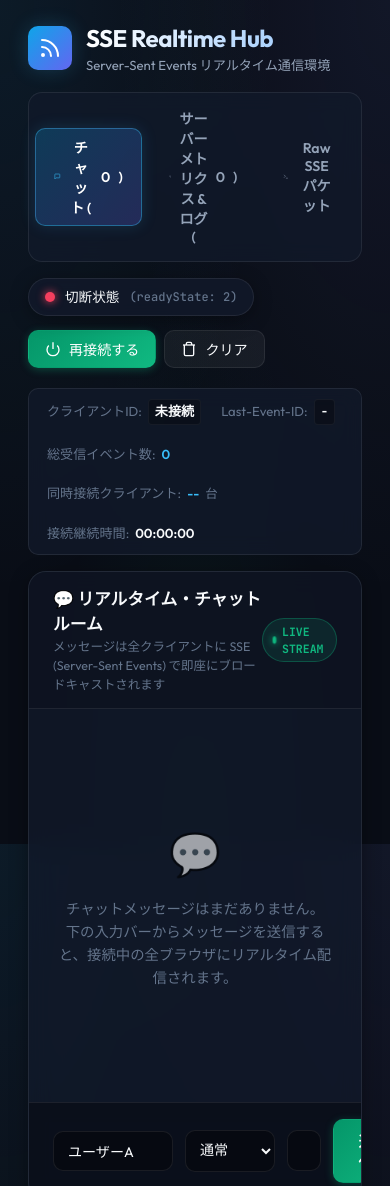
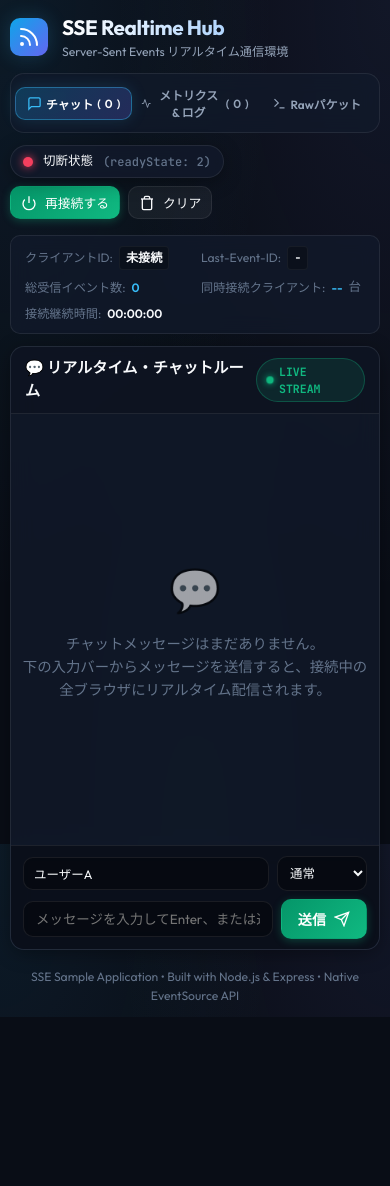
Before and after one commit to taktak7890/SSE-Sample, a website: page public/index.html in a window 390 px wide. Shown: the top 1186 px of the page. After the commit the page ends 1017 px from the top, so only its background shows below. Drawn offline with Linux system fonts and the light colour scheme; no server answers.

Commit message:
feat: スマートフォン向けレスポンシブデザインの適用（タブ均等配置、セッションバー2列化、チャット入力2行化、タッチ対応）

```diff
--- a/public/index.html
+++ b/public/index.html
@@ -32,16 +32,16 @@
       <nav class="main-tabs-nav">
         <button class="main-tab-btn active" id="tab-btn-chat">
           <svg width="17" height="17" viewBox="0 0 24 24" fill="none" stroke="currentColor" stroke-width="2"><path d="M21 15a2 2 0 0 1-2 2H7l-4 4V5a2 2 0 0 1 2-2h14a2 2 0 0 1 2 2z"></path></svg>
-          チャット (<span id="chat-count">0</span>)
+          <span class="tab-label">チャット</span> (<span id="chat-count">0</span>)
           <span class="unread-dot" id="chat-unread-dot" style="display: none;"></span>
         </button>
         <button class="main-tab-btn" id="tab-btn-metrics">
           <svg width="17" height="17" viewBox="0 0 24 24" fill="none" stroke="currentColor" stroke-width="2"><polyline points="22 12 18 12 15 21 9 3 6 12 2 12"></polyline></svg>
-          サーバーメトリクス &amp; ログ (<span id="system-count">0</span>)
+          <span class="tab-label">メトリクス &amp; ログ</span> (<span id="system-count">0</span>)
         </button>
         <button class="main-tab-btn" id="tab-btn-raw">
           <svg width="17" height="17" viewBox="0 0 24 24" fill="none" stroke="currentColor" stroke-width="2"><polyline points="4 17 10 11 4 5"></polyline><line x1="12" y1="19" x2="20" y2="19"></line></svg>
-          Raw SSE パケット
+          <span class="tab-label">Rawパケット</span>
         </button>
       </nav>
 
--- a/public/style.css
+++ b/public/style.css
@@ -1051,3 +1051,258 @@ code.session-value {
 ::-webkit-scrollbar-thumb:hover {
   background: rgba(255, 255, 255, 0.25);
 }
+
+/* ========================================================
+   スマートフォン・モバイル向けレスポンシブデザイン (@media)
+   ======================================================== */
+
+@media (max-width: 768px) {
+  /* ページ全体の余白をモバイル向けにスリム化 */
+  .app-layout {
+    padding: 12px 10px;
+    gap: 12px;
+  }
+
+  /* ヘッダーのレイアウト再構成 */
+  .app-header {
+    flex-direction: column;
+    align-items: stretch;
+    gap: 12px;
+  }
+
+  .header-brand {
+    justify-content: flex-start;
+  }
+
+  .brand-icon {
+    width: 38px;
+    height: 38px;
+  }
+
+  .brand-title {
+    font-size: 1.3rem;
+  }
+
+  .brand-subtitle {
+    font-size: 0.76rem;
+  }
+
+  /* タブナビゲーションを横幅いっぱいに3等分 */
+  .main-tabs-nav {
+    width: 100%;
+    display: flex;
+    padding: 4px;
+    gap: 4px;
+  }
+
+  .main-tab-btn {
+    flex: 1;
+    padding: 8px 6px;
+    font-size: 0.8rem;
+    justify-content: center;
+    gap: 4px;
+    text-align: center;
+  }
+
+  .main-tab-btn svg {
+    width: 15px;
+    height: 15px;
+  }
+
+  /* ヘッダー右側のアクションバー（ステータスバッジ + ボタン） */
+  .header-actions {
+    display: flex;
+    justify-content: space-between;
+    width: 100%;
+    gap: 8px;
+  }
+
+  .status-indicator-badge {
+    padding: 6px 12px;
+    font-size: 0.78rem;
+  }
+
+  .header-buttons .btn {
+    padding: 6px 10px;
+    font-size: 0.8rem;
+  }
+
+  /* セッションバーをコンパクトな2列グリッド化 */
+  .session-bar {
+    display: grid;
+    grid-template-columns: repeat(2, 1fr);
+    gap: 8px 12px;
+    padding: 10px 14px;
+    font-size: 0.76rem;
+  }
+
+  .session-bar .session-item:last-child {
+    grid-column: span 2;
+  }
+
+  /* チャット専用画面のモバイル最適化 */
+  .chat-fullscreen-card {
+    height: calc(100dvh - 240px);
+    min-height: 400px;
+    border-radius: var(--radius-lg);
+  }
+
+  .chat-fullscreen-header {
+    padding: 10px 14px;
+  }
+
+  .chat-header-title {
+    font-size: 0.95rem;
+  }
+
+  .chat-header-desc {
+    display: none; /* スマホではヘッダー説明文を非表示にしてスッキリ */
+  }
+
+  .chat-timeline-container {
+    padding: 14px 10px;
+    gap: 12px;
+  }
+
+  .chat-bubble {
+    max-width: 94%;
+    gap: 8px;
+  }
+
+  .chat-avatar {
+    width: 32px;
+    height: 32px;
+    font-size: 0.78rem;
+  }
+
+  .chat-message-box {
+    font-size: 0.88rem;
+    padding: 10px 12px;
+  }
+
+  /* チャット入力バーをスマホ向け2行レイアウトに切り替え */
+  .chat-fullscreen-input-bar {
+    padding: 10px 12px;
+  }
+
+  .chat-fullscreen-form {
+    flex-wrap: wrap;
+    gap: 8px;
+  }
+
+  .form-sender-wrap {
+    flex: 1;
+    min-width: 110px;
+  }
+
+  .form-sender-wrap input {
+    width: 100%;
+    padding: 8px 10px;
+    font-size: 0.82rem;
+  }
+
+  .form-level-wrap {
+    width: 90px;
+  }
+
+  .form-level-wrap select {
+    width: 100%;
+    padding: 8px 8px;
+    font-size: 0.82rem;
+  }
+
+  .form-message-wrap {
+    flex: 1 1 65%;
+    min-width: 160px;
+  }
+
+  .form-message-wrap input {
+    padding: 9px 12px;
+    font-size: 0.88rem;
+  }
+
+  .btn-send-large {
+    flex: 0 0 auto;
+    padding: 9px 16px;
+    font-size: 0.88rem;
+  }
+
+  /* メトリクス画面のモバイル最適化 */
+  .metrics-cards-grid {
+    grid-template-columns: repeat(2, 1fr);
+    gap: 8px;
+  }
+
+  .metric-card {
+    padding: 10px 12px;
+  }
+
+  .metric-main-value {
+    font-size: 1.45rem;
+  }
+
+  .metric-subtext {
+    display: none; /* 縦長化防止 */
+  }
+
+  .metrics-middle-grid {
+    grid-template-columns: 1fr;
+    gap: 12px;
+  }
+
+  .chart-panel .panel-body {
+    padding: 8px 10px 4px;
+  }
+
+  #realtime-chart {
+    height: 130px !important;
+  }
+
+  .trigger-buttons-vertical .btn {
+    padding: 8px 12px;
+    font-size: 0.8rem;
+  }
+
+  .system-log-panel {
+    max-height: 340px;
+  }
+
+  .system-log-panel .panel-header {
+    flex-direction: column;
+    align-items: flex-start;
+    gap: 8px;
+  }
+
+  .filter-controls {
+    width: 100%;
+    justify-content: flex-end;
+  }
+
+  /* Raw画面のモバイル最適化 */
+  .raw-panel-fullscreen {
+    height: calc(100dvh - 240px);
+    min-height: 400px;
+  }
+
+  .raw-logs {
+    font-size: 0.72rem;
+    padding: 10px;
+  }
+}
+
+/* 超小型スマートフォン (幅400px以下) の微調整 */
+@media (max-width: 400px) {
+  .main-tab-btn {
+    font-size: 0.74rem;
+    padding: 7px 4px;
+  }
+
+  .form-sender-wrap input,
+  .form-level-wrap select {
+    font-size: 0.78rem;
+  }
+
+  .form-message-wrap input {
+    font-size: 0.84rem;
+  }
+}
```
